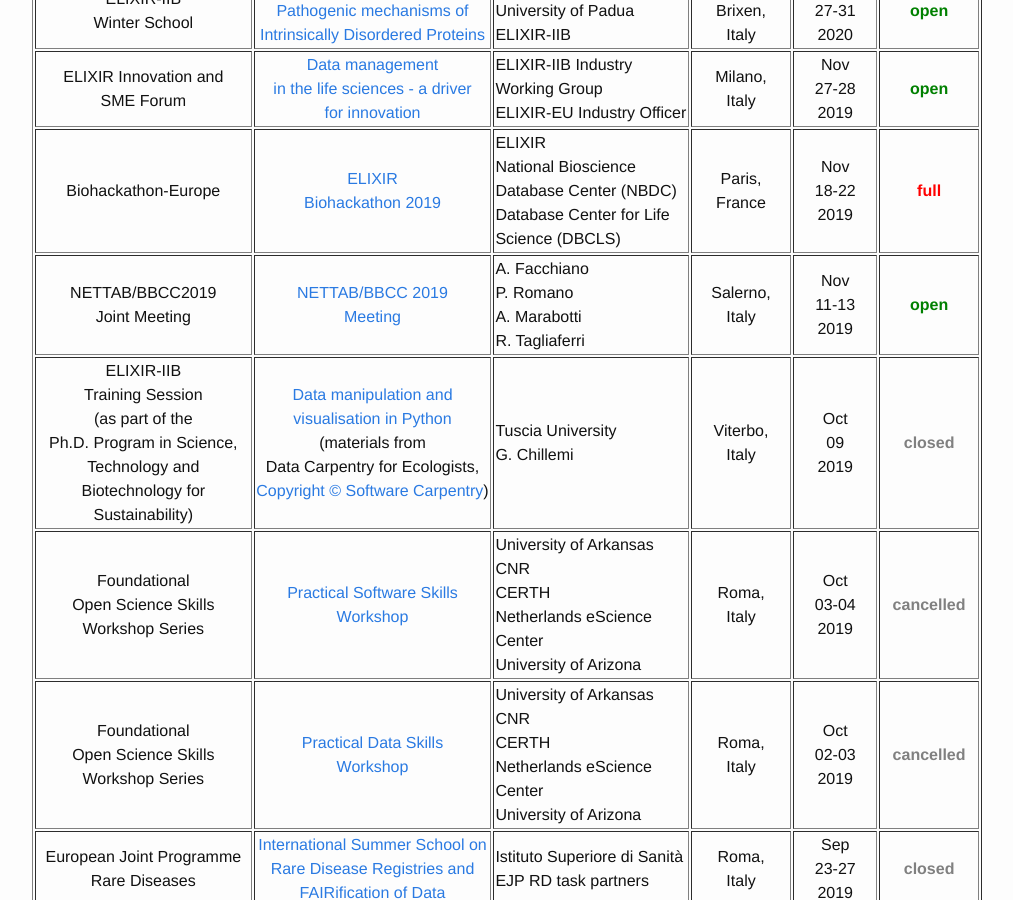
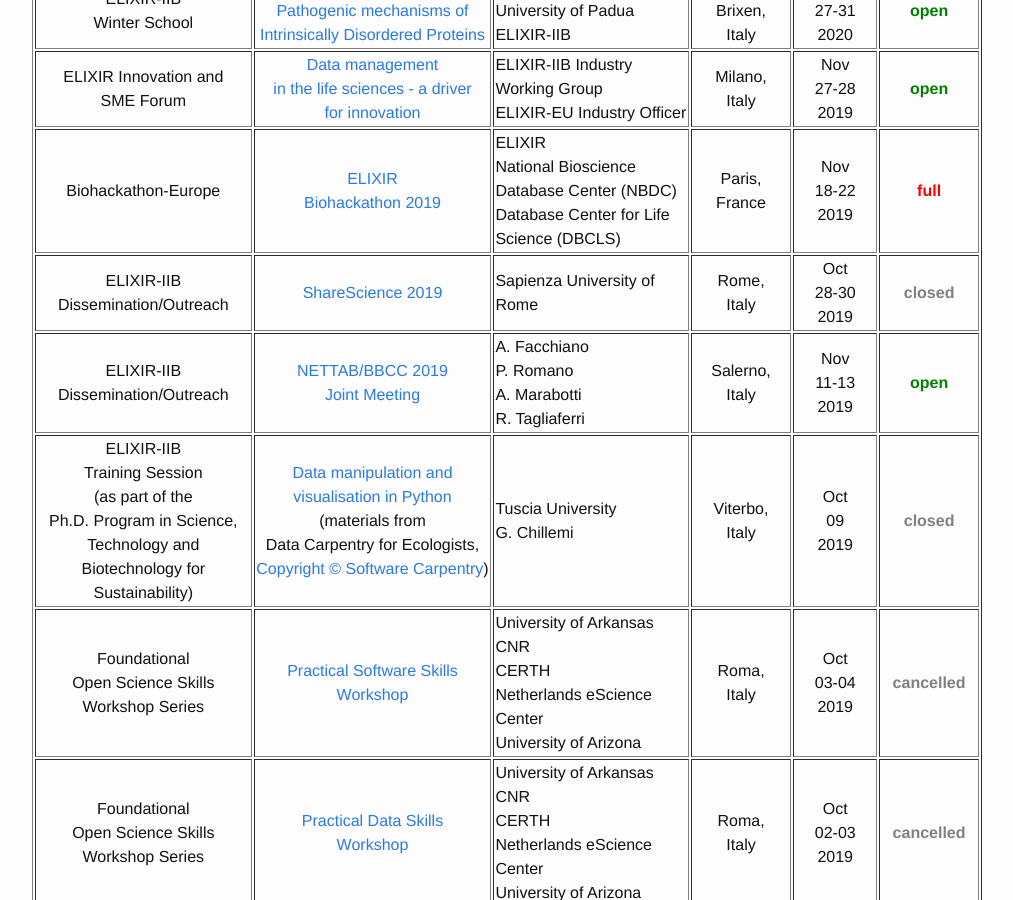
Before and after one commit to ELIXIR-IIB-training/website, a Jekyll site: the page built from _pages/01-all_events.md, in a window 1280 px wide and 900 px high, scrolled down 311 px. Shown: the whole window, without its empty margins (238-1251 px from the left). Built offline with Jekyll 4.4.1, drawn with Linux system fonts in a browser that asks for light colours.

Commit message:
Add ShareScience 2019 event

```diff
--- a/_pages/01-all_events.md
+++ b/_pages/01-all_events.md
@@ -42,8 +42,17 @@ permalink: /all_events_2018_2019/
    <td height="50" align="center"><font color="red"><b>full</b></font></td>
 </tr>
 <tr>
-<td height="50" align="center">NETTAB/BBCC2019<br>Joint Meeting</td>
-   <td height="50" width="220" align="center"><a href="http://www.igst.it/nettab/2019/">NETTAB/BBCC 2019<br>Meeting<br></a></td>
+<td height="50" align="center">ELIXIR-IIB<br>Dissemination/Outreach</td>
+   <td height="50" width="220" align="center"><a href="https://agenda.infn.it/event/19596/">ShareScience 2019</a></td>
+   <td height="50" width="150">Sapienza University of Rome</td>
+   <!-- <td height="50" width="150"></td> -->
+   <td height="50" align="center">Rome,<br>Italy</td>
+   <td height="50" width="75" align="center">Oct<br>28-30<br>2019</td>
+   <td height="50" align="center"><font color="grey"><b>closed</b></font></td>
+</tr>
+<tr>
+<td height="50" align="center">ELIXIR-IIB<br>Dissemination/Outreach</td>
+   <td height="50" width="220" align="center"><a href="http://www.igst.it/nettab/2019/">NETTAB/BBCC 2019<br>Joint Meeting<br></a></td>
    <td height="50" width="150">A. Facchiano<br>P. Romano<br>A. Marabotti<br>R. Tagliaferri</td>
    <!-- <td height="50" width="150"></td> -->
    <td height="50" align="center">Salerno,<br>Italy</td>
```
